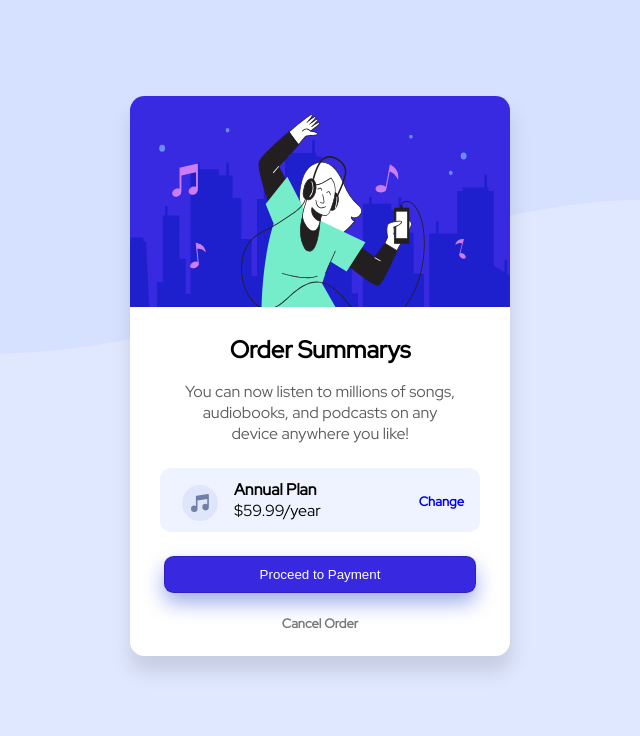
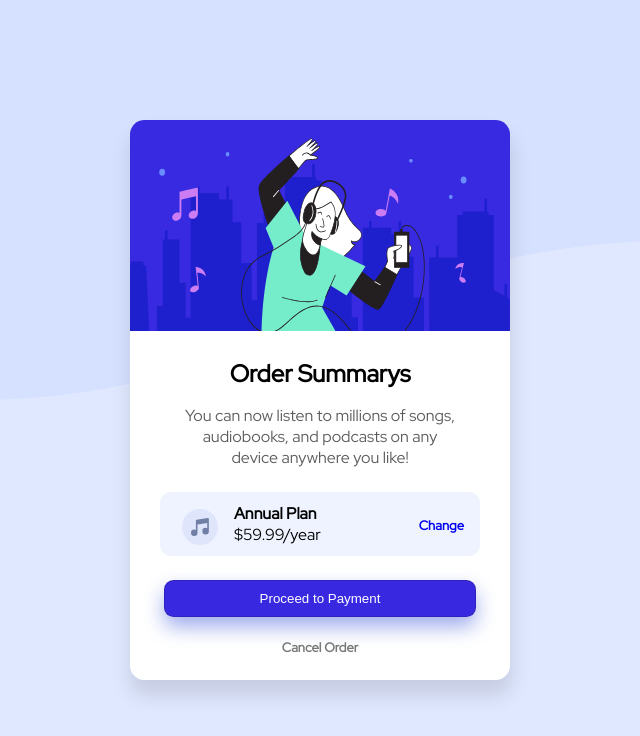
Before and after one commit to dushyantsolanki/order-summary-component-main, a plain HTML site: page index.html in a window 1280 px wide. Shown: the whole page, without its empty margins (320-960 px from the left). Drawn offline with Linux system fonts and the light colour scheme.

Commit message:
some changes is corrected

```diff
--- a/style.css
+++ b/style.css
@@ -9,14 +9,14 @@ body {
   background-image: url("/images/pattern-background-desktop.svg");
   background-position: center;
   background-size: cover;
-  height: 20rem;
+  height: 25rem;
   /* margin: 10rem; */
   background-repeat: no-repeat;
   background-color: hsl(225, 100%, 94%);
 }
 
 .total-card {
-  margin: 12vh auto;
+  margin: 15vh auto;
   display: flex;
   flex-direction: column;
   align-items: center;
```
